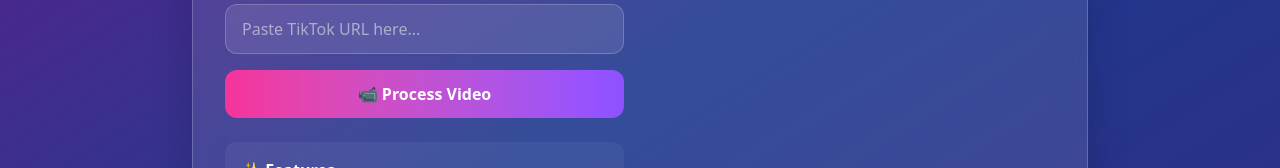
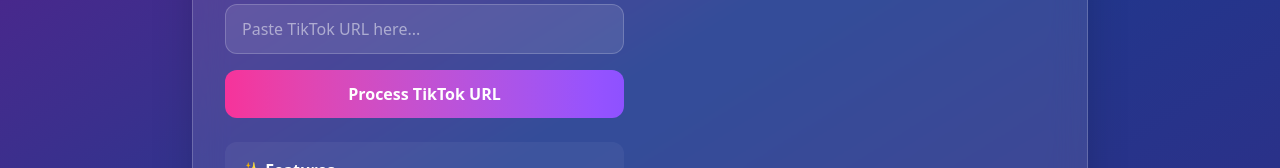
Before and after one commit to RaoufiTech/tiktok-downloader, a Next.js app: page / in a window 1280 px wide. Shown: the part 313-481 px from the top of the page. Built offline with nearby package versions, Linux system fonts and the light colour scheme.

Commit message:
refactor: update button text for processing TikTok URLs

```diff
--- a/src/app/page.tsx
+++ b/src/app/page.tsx
@@ -367,9 +367,10 @@
                 </>
               ) : (
                 <>
-                  {state.downloadType === 'video'
+                  {/* {state.downloadType === 'video'
                     ? '📹 Process Video'
-                    : '🎵 Extract MP3'}
+                    : '🎵 Extract MP3'} */}
+                  Process TikTok URL
                 </>
               )}
             </button>
```
Also changed, not shown: 1 other file (tests, documents, lock files or other folders).
